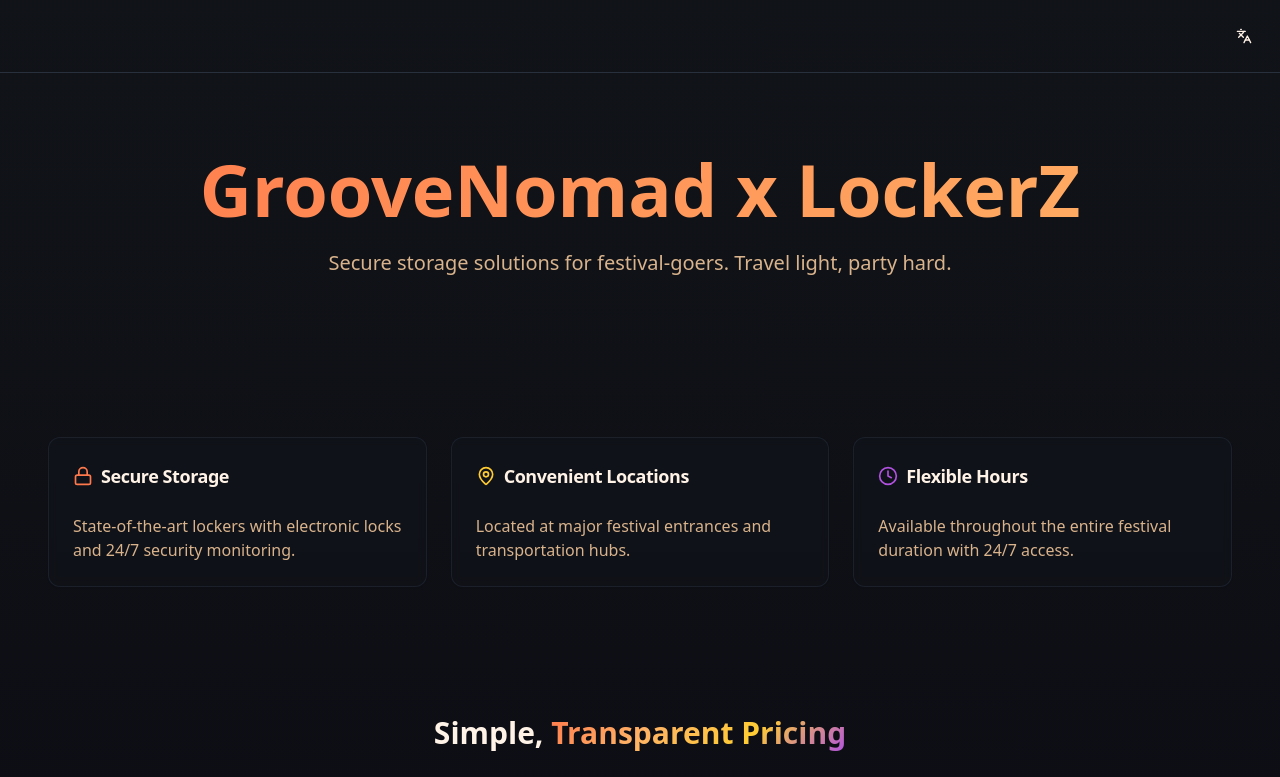
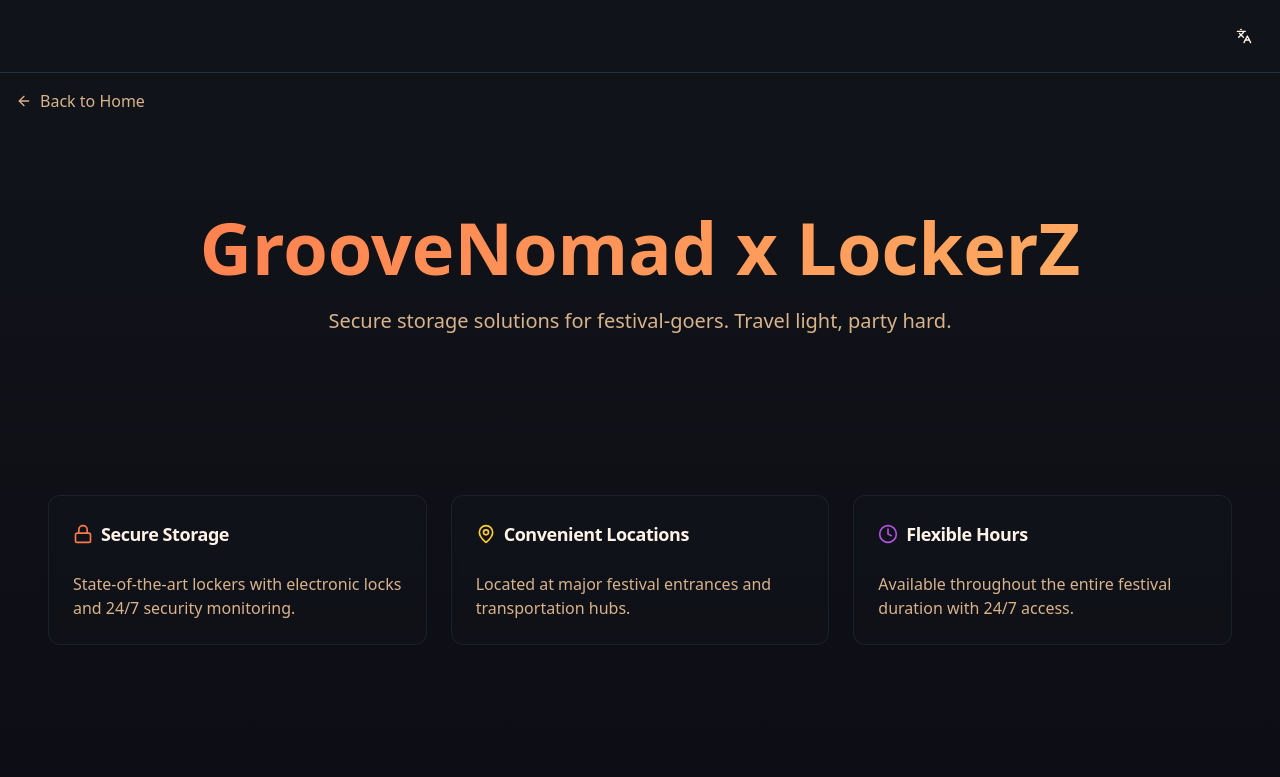
Before and after one commit to Lunarswicha/sunset-serenade-journeys, a React (Vite) app: page /lockers in a window 1280 px wide. Shown: the top 777 px of the page. Built offline with nearby package versions, Linux system fonts and the light colour scheme.

Commit message:
Fix: Add back navigation to Lockers page
Adds a back navigation element to the Lockers page.

```diff
--- a/src/pages/Index.tsx
+++ b/src/pages/Index.tsx
@@ -6,6 +6,7 @@ import { Input } from "@/components/ui/input";
 import { MapPin, Music, Search, Sparkles, Calendar, Users, CreditCard } from "lucide-react";
 import { supabase } from "@/integrations/supabase/client";
 import { useToast } from "@/hooks/use-toast";
+import { Link } from "react-router-dom";
 import FestivalExamples from "@/components/FestivalExamples";
 import PaymentModal from "@/components/PaymentModal";
 import ClientExperiences from "@/components/ClientExperiences";
@@ -112,15 +113,15 @@ const Index = () => {
               </h1>
             </div>
             <nav className="hidden md:flex items-center space-x-6">
-              <a href="#festivals" className="text-muted-foreground hover:text-primary transition-colors">
+              <Link to="#festivals" className="text-muted-foreground hover:text-primary transition-colors">
                 Festivals
-              </a>
-              <a href="#destinations" className="text-muted-foreground hover:text-primary transition-colors">
+              </Link>
+              <Link to="#destinations" className="text-muted-foreground hover:text-primary transition-colors">
                 Destinations
-              </a>
-              <a href="/lockers" className="text-muted-foreground hover:text-primary transition-colors">
+              </Link>
+              <Link to="/lockers" className="text-muted-foreground hover:text-primary transition-colors">
                 GrooveNomad x LockerZ
-              </a>
+              </Link>
             </nav>
           </div>
         </div>
--- a/src/pages/Lockers.tsx
+++ b/src/pages/Lockers.tsx
@@ -1,14 +1,26 @@
 import React from "react";
 import { Button } from "@/components/ui/button";
 import { Card, CardContent, CardHeader, CardTitle } from "@/components/ui/card";
-import { MapPin, Lock, Clock, Shield, CreditCard, PackageCheck } from "lucide-react";
+import { MapPin, Lock, Clock, Shield, CreditCard, PackageCheck, ArrowLeft } from "lucide-react";
 import { useTranslation } from "react-i18next";
+import { Link } from "react-router-dom";
 
 const Lockers = () => {
   const { t } = useTranslation();
 
   return (
     <div className="min-h-screen gradient-night">
+      {/* Back Button */}
+      <div className="container mx-auto px-4 py-4">
+        <Link
+          to="/"
+          className="inline-flex items-center text-muted-foreground hover:text-primary transition-colors"
+        >
+          <ArrowLeft className="w-4 h-4 mr-2" />
+          Back to Home
+        </Link>
+      </div>
+
       {/* Hero Section */}
       <section className="relative py-20 px-4">
         <div className="container mx-auto text-center">
```
